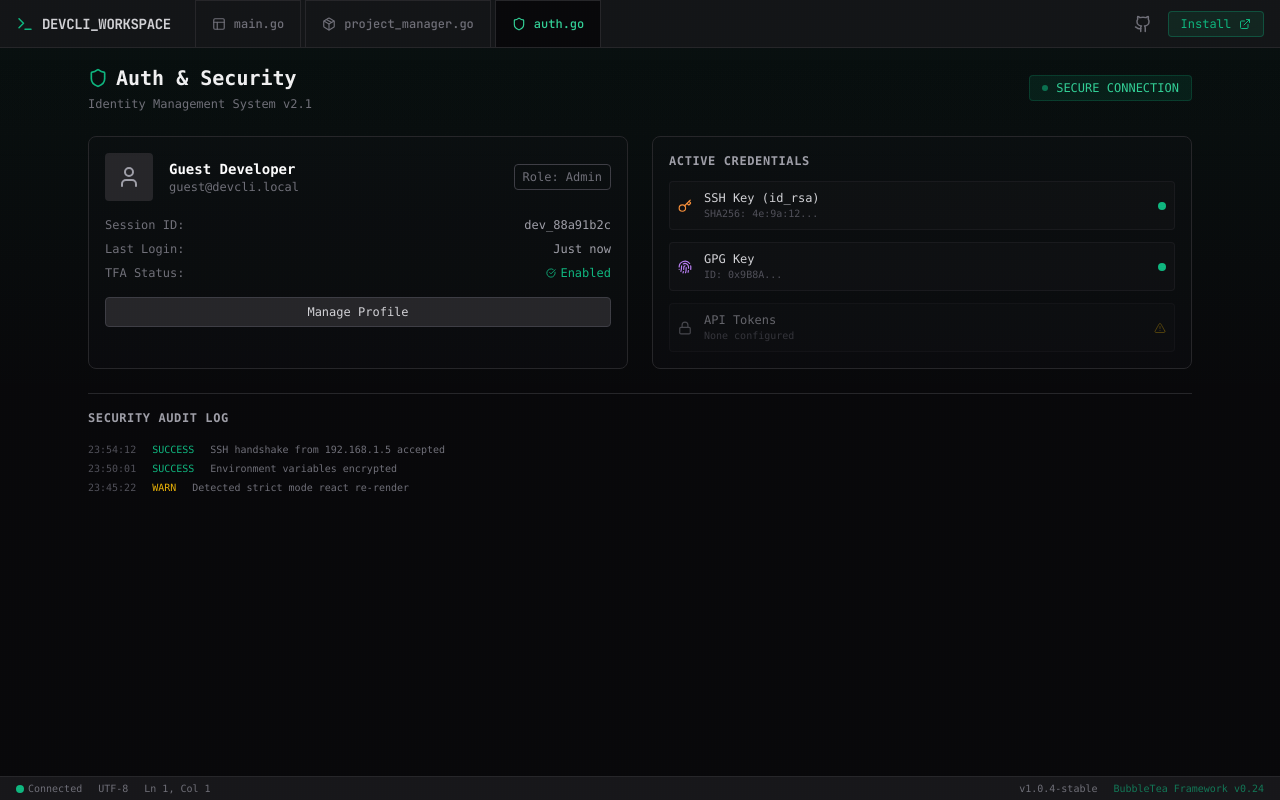
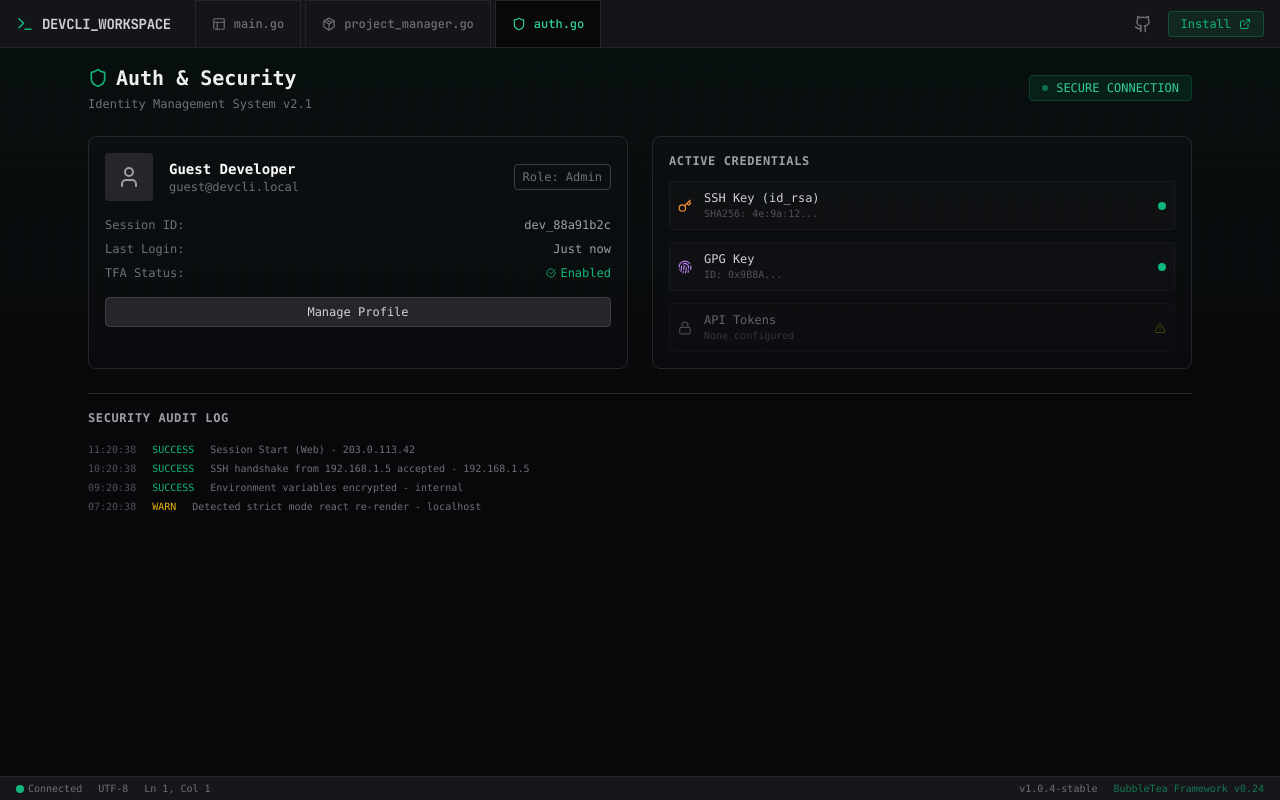
Before and after one commit to phravins/Terminal-Web, a React (Vite) app: page / in a window 1280 px wide. Both pictures are taken after a click on the element "auth.go". Built offline with nearby package versions, Linux system fonts and the light colour scheme.

Commit message:
Update AuthDashboard.tsx

```diff
--- a/components/AuthDashboard.tsx
+++ b/components/AuthDashboard.tsx
@@ -1,8 +1,13 @@
 
 import React from 'react';
 import { Shield, User, Key, Lock, CheckCircle, AlertTriangle, Fingerprint } from 'lucide-react';
+import { AuditLogEntry } from '../types';
 
-const AuthDashboard: React.FC = () => {
+interface AuthDashboardProps {
+    logs: AuditLogEntry[];
+}
+
+const AuthDashboard: React.FC<AuthDashboardProps> = ({ logs }) => {
     return (
         <div className="flex flex-col h-full font-mono relative">
             <div className="flex justify-between items-center mb-6 pt-4">
@@ -95,22 +100,16 @@ const AuthDashboard: React.FC = () => {
 
             <div className="border-t border-zinc-800 pt-4 mt-auto">
                 <h3 className="text-xs font-bold text-zinc-400 uppercase tracking-wider mb-4">Security Audit Log</h3>
-                <div className="space-y-1 font-mono text-[10px] text-zinc-500">
-                    <div className="flex gap-4">
-                        <span className="text-zinc-600">23:54:12</span>
-                        <span className="text-emerald-500">SUCCESS</span>
-                        <span>SSH handshake from 192.168.1.5 accepted</span>
-                    </div>
-                    <div className="flex gap-4">
-                        <span className="text-zinc-600">23:50:01</span>
-                        <span className="text-emerald-500">SUCCESS</span>
-                        <span>Environment variables encrypted</span>
-                    </div>
-                    <div className="flex gap-4">
-                        <span className="text-zinc-600">23:45:22</span>
-                        <span className="text-yellow-500">WARN</span>
-                        <span>Detected strict mode react re-render</span>
-                    </div>
+                <div className="space-y-1 font-mono text-[10px] text-zinc-500 overflow-y-auto max-h-[150px]">
+                    {logs.slice(0, 5).map((log) => (
+                        <div key={log.id} className="flex gap-4">
+                            <span className="text-zinc-600">{log.timestamp.toLocaleTimeString([], { hour12: false })}</span>
+                            <span className={log.status === 'success' ? 'text-emerald-500' : log.status === 'warning' ? 'text-yellow-500' : 'text-red-500'}>
+                                {log.status === 'success' ? 'SUCCESS' : log.status === 'warning' ? 'WARN' : 'FAIL'}
+                            </span>
+                            <span className="truncate">{log.event} - {log.ip}</span>
+                        </div>
+                    ))}
                 </div>
             </div>
         </div>
```
